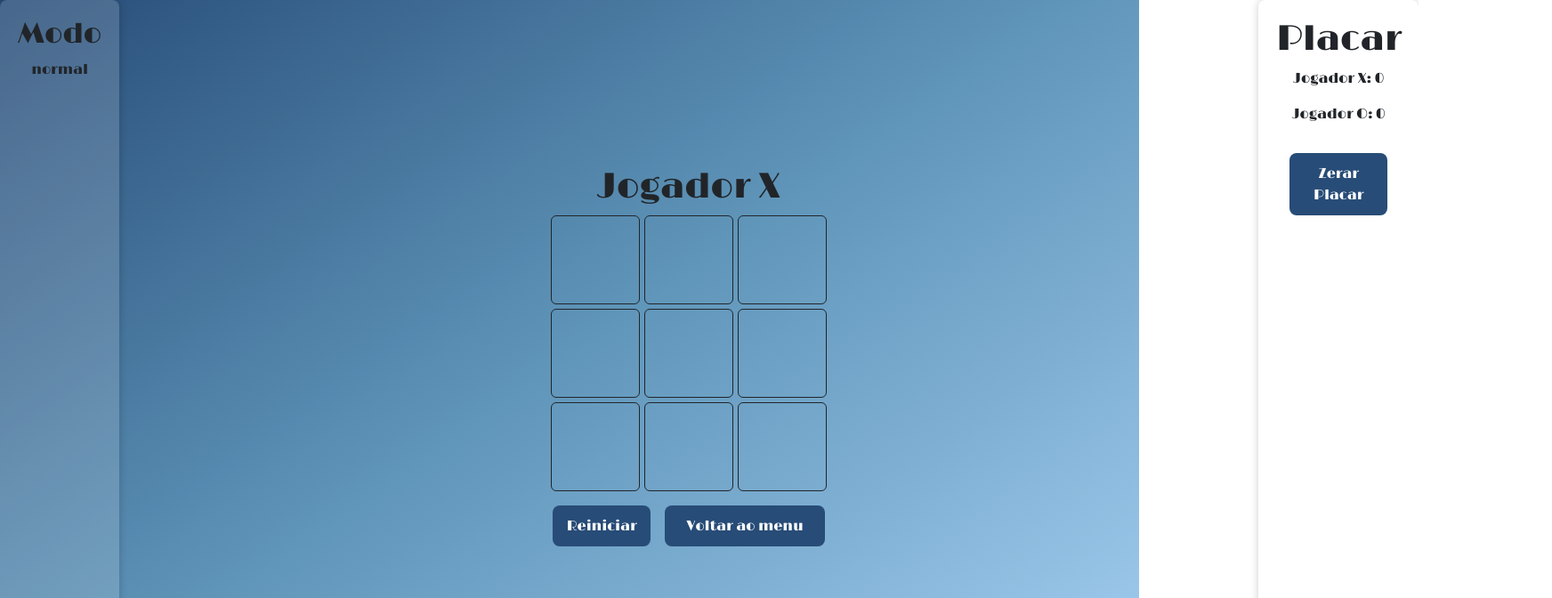
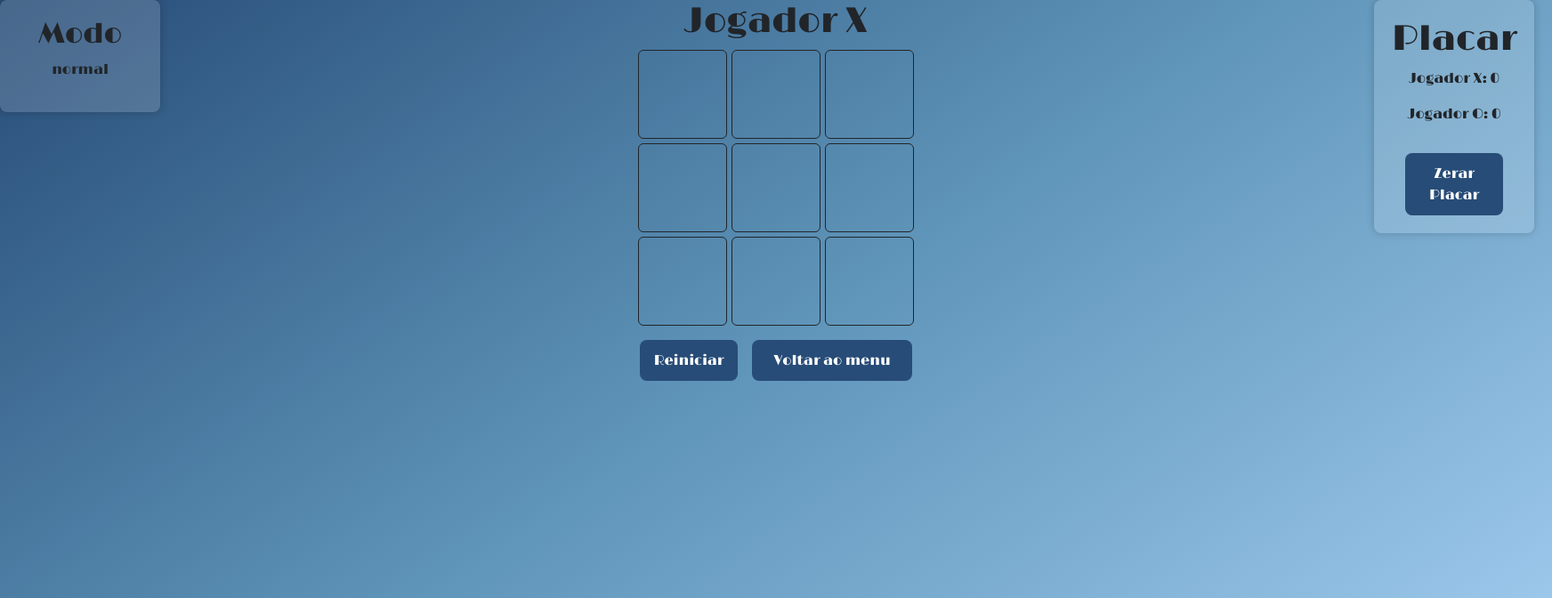
Before and after one commit to Oseias-Augusto/Tic-Tac-Toe-React-, a React (Vite) app: page / in a window 1280 px wide. Both pictures are taken after a click on the button "Normal". Shown: the top 672 px of the page at 89% size, 1744 px wide, since content can reach past the window. Built offline with nearby package versions, Linux system fonts and the light colour scheme.

Commit message:
testeNum1

```diff
--- a/src/components/tab.jsx
+++ b/src/components/tab.jsx
@@ -83,6 +83,7 @@ export default function Tabuleiro() {
   return (
     <div className={Styles.cont}>
 
+      <div className={Styles.layout}>
         <Trocar
           estiloM={Styles.modo}
           modo={modo}
@@ -125,6 +126,8 @@ export default function Tabuleiro() {
           tb = {jogadorX}
         ></Placar>
 
+      </div>
+
 
     </div>
   );
--- a/src/stylesComp/styles.module.css
+++ b/src/stylesComp/styles.module.css
@@ -1,14 +1,28 @@
 .cont {
-  display: flex;
+  position: absolute;
   background: linear-gradient(145deg, #274C77,#6096BA, #A3CEF1);
   font-family: "Limelight", sans-serif;
   font-weight: 400;
   font-style: normal;
 }
 
+.layout{
+  display: grid;
+  grid-template-areas:
+    "trocar tabuleiro placar";
+  grid-template-columns: 200px 1fr 200px;
+  gap: 2rem;
+  align-items: start;
+  justify-content: center;
+  min-height: 100vh;
+}
+
 .tabuleiro{
-  composes: container d-flex flex-column align-items-center justify-content-center min-vh-100 min-vw-100 from global;
+  composes: container d-flex flex-column align-items-center justify-content-center min-vw-100 from global;
+  grid-area: tabuleiro;
 }
+
+
 
 .menu{
   composes: container d-flex flex-column align-items-center justify-content-center min-vh-100 min-vw-100 from global;
@@ -149,6 +163,7 @@
   /* position: relative;
   bottom: 70vh;
   left: 30vw; */
+  grid-area: placar;
   background-color: rgba(255, 255, 255, 0.15);
   padding: 20px;
   border-radius: 0.5rem;
@@ -161,6 +176,7 @@
   /* position: relative;
   bottom: 95vh;
   left: 60vw; */
+  grid-area: trocar;
   background-color: rgba(255, 255, 255, 0.15);
   padding: 20px;
   border-radius: 0.5rem;
```
Lines whose indentation alone changed are shown as unchanged.
